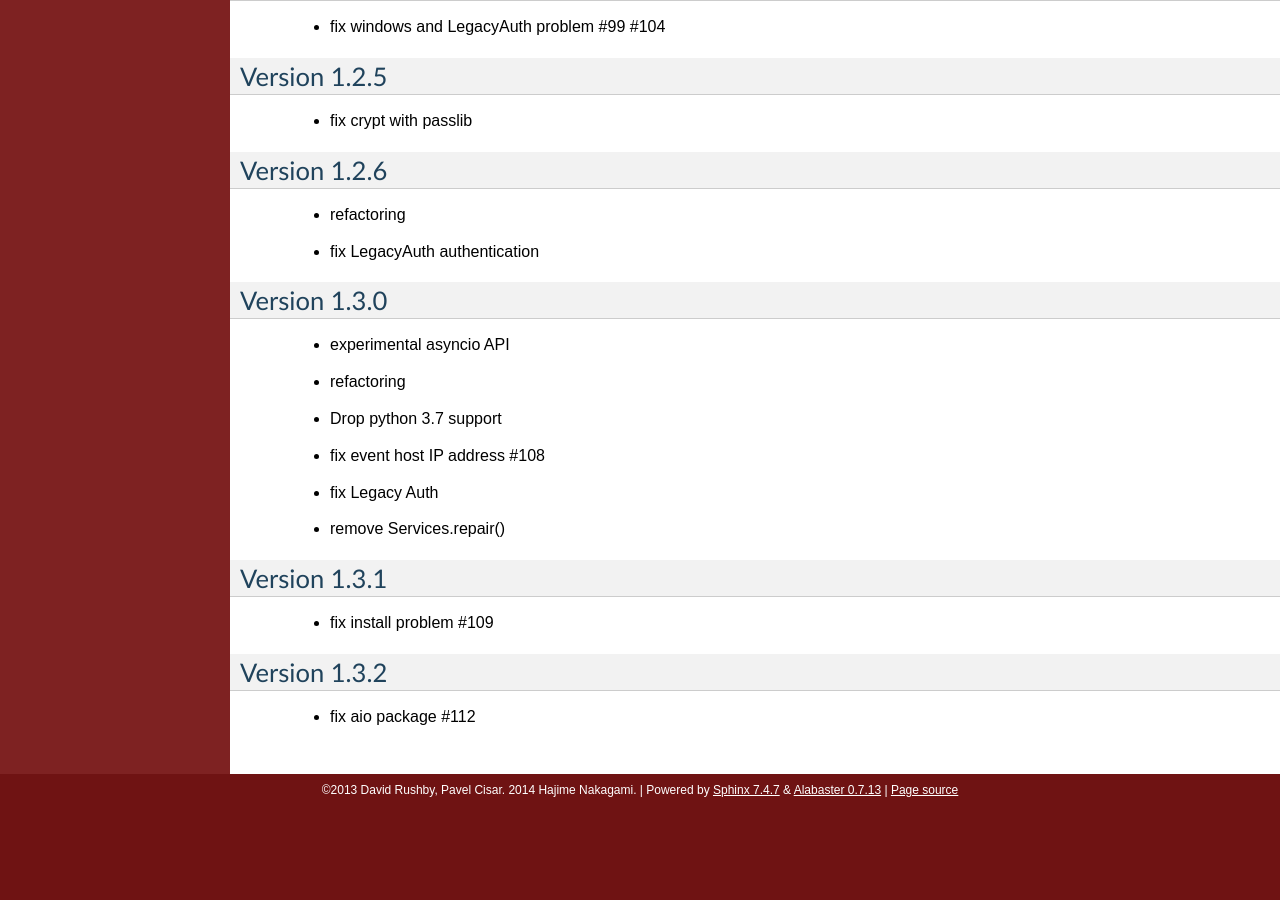
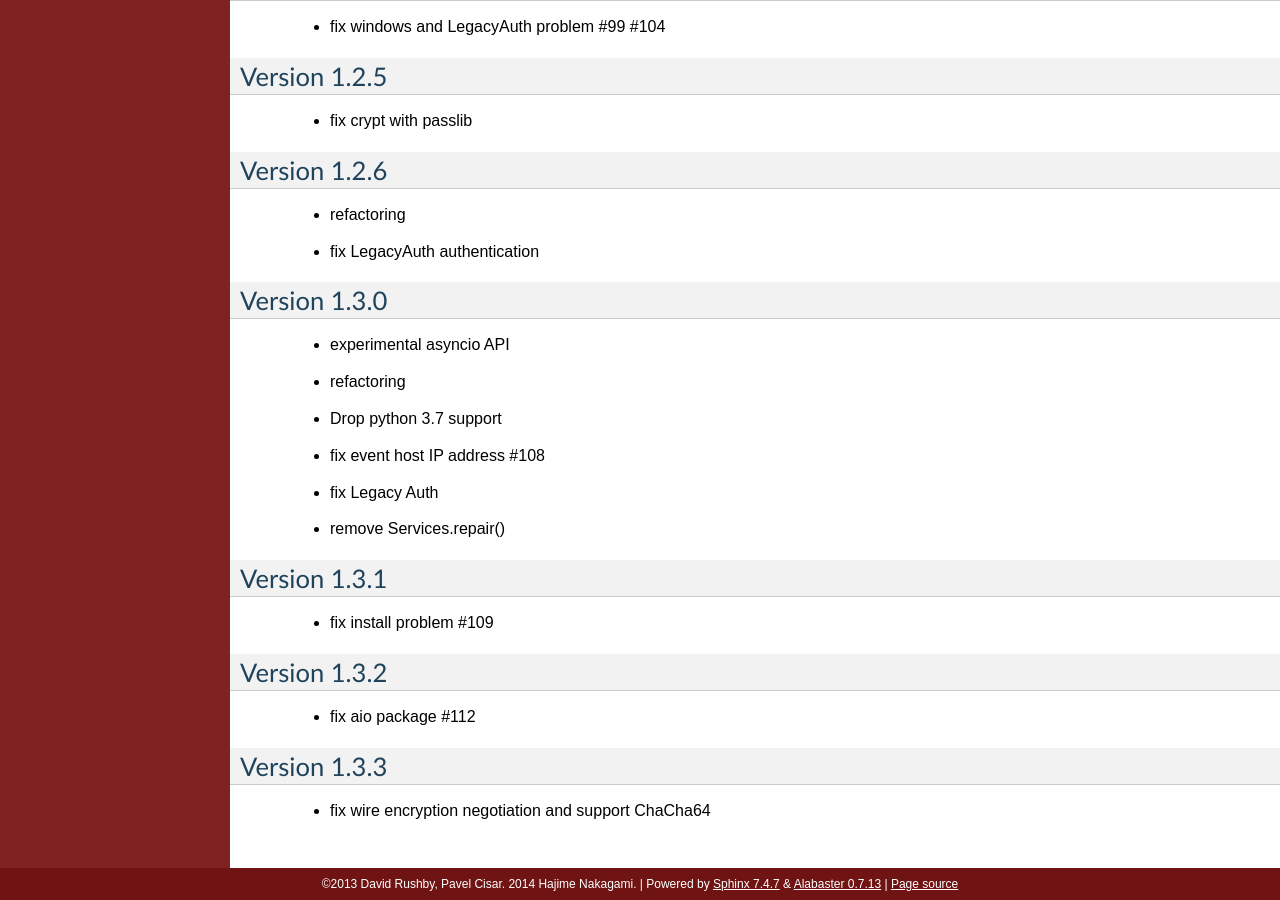
Before and after one commit to nakagami/pyfirebirdsql, a Sphinx documentation site: the page built from sphinx/changelog.rst, in a window 1280 px wide and 900 px high, scrolled down 5951 px. Built offline with Sphinx 7.4.7, drawn with Linux system fonts in a browser that asks for light colours; before the commit the page ends 6757 px from its top, so only the background shows below that.

Commit message:
add changelog

```diff
--- a/sphinx/changelog.rst
+++ b/sphinx/changelog.rst
@@ -294,3 +294,8 @@ Version 1.3.2
 ==============
 
    - fix aio package #112
+
+Version 1.3.3
+==============
+
+   - fix wire encryption negotiation and support ChaCha64
```
